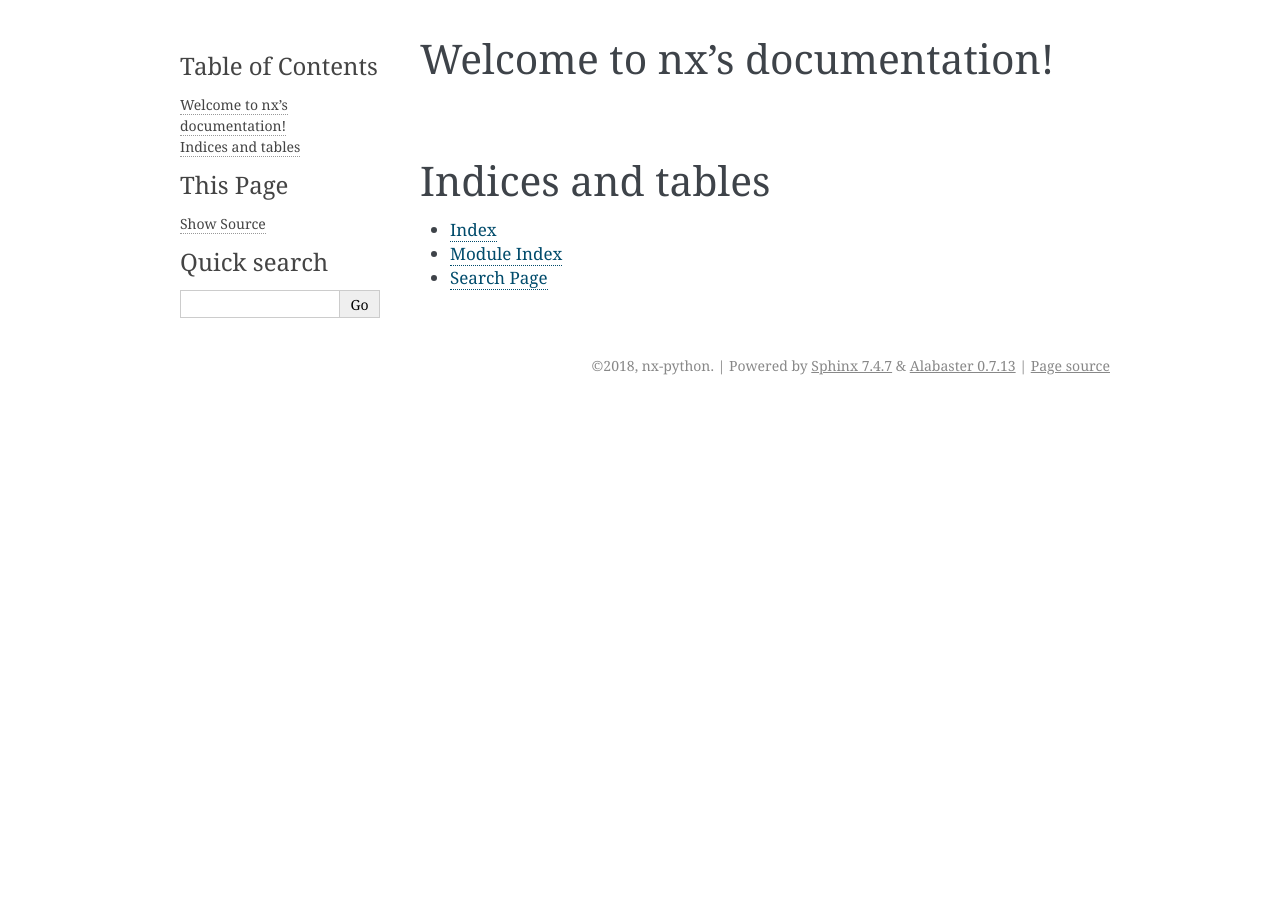
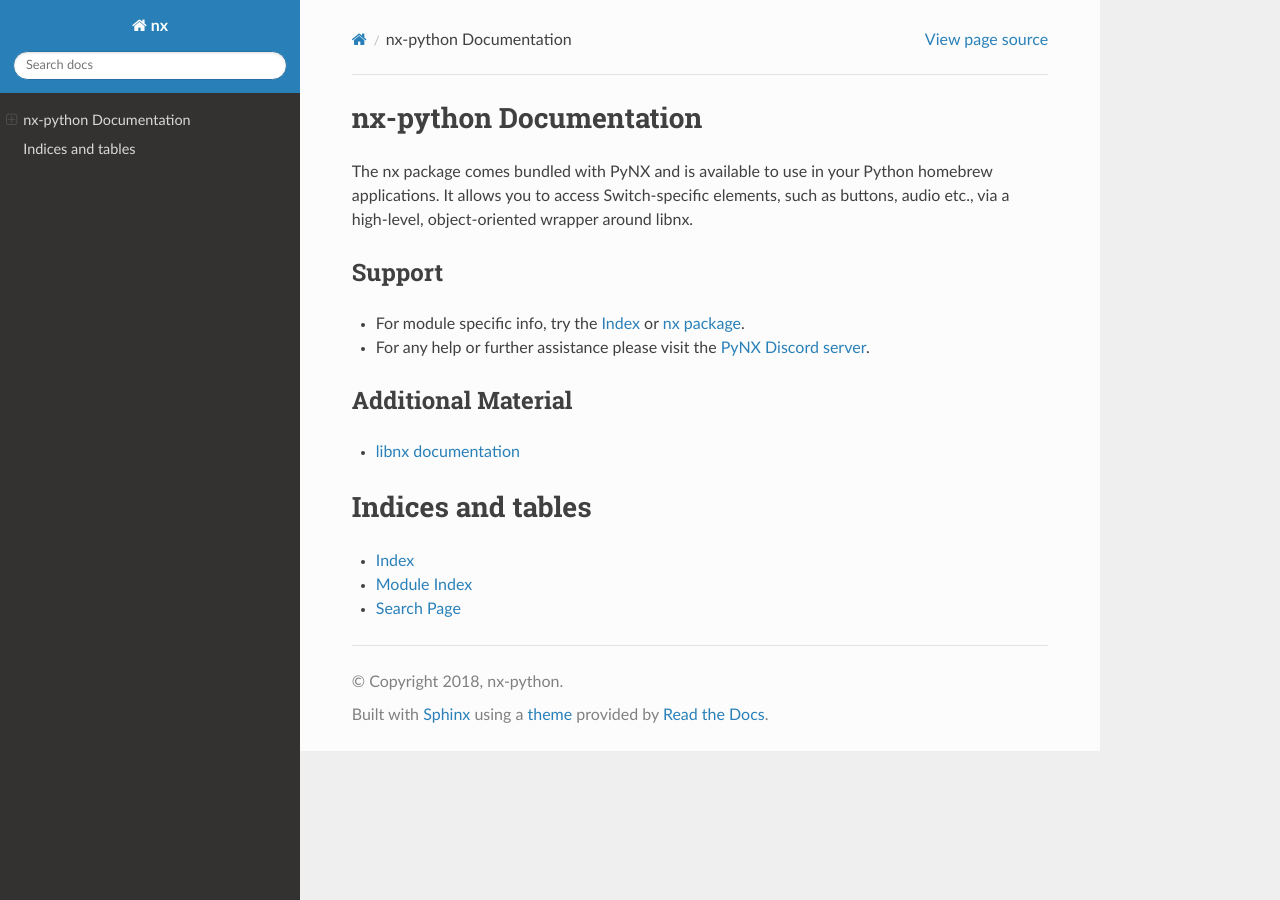
Before and after one commit to nx-python/nx, a Sphinx documentation site: the page built from docs/index.rst, in a window 1280 px wide. Built offline with Sphinx 7.4.7 and the Read the Docs theme 2.0.0, drawn with Linux system fonts in a browser that asks for light colours.

Commit message:
Changes to the documentation index page (#3)
* Added documentation preamble, and set default theme to rtd standard

* Added additional links and support sections to the index

* Extended intro, and linked to the nx package docs

* Slightly improve the index page

```diff
--- a/docs/conf.py
+++ b/docs/conf.py
@@ -77,7 +77,7 @@ pygments_style = 'sphinx'
 # The theme to use for HTML and HTML Help pages.  See the documentation for
 # a list of builtin themes.
 #
-html_theme = 'alabaster'
+html_theme = 'sphinx_rtd_theme'
 
 # Theme options are theme-specific and customize the look and feel of a theme
 # further.  For a list of options available for each theme, see the
--- a/docs/index.rst
+++ b/docs/index.rst
@@ -3,8 +3,21 @@
    You can adapt this file completely to your liking, but it should at least
    contain the root `toctree` directive.
 
-Welcome to nx's documentation!
+nx-python Documentation
 ==============================
+The nx package comes bundled with PyNX and is available to use in your Python homebrew applications. It allows you to access Switch-specific elements, such as buttons, audio etc., via a high-level, object-oriented wrapper around libnx.
+
+Support
+----------------------
+
+* For module specific info, try the :ref:`genindex` or :doc:`nx`.
+* For any help or further assistance please visit the `PyNX Discord server`_.
+
+Additional Material
+----------------------
+* `libnx documentation <https://switchbrew.github.io/libnx/index.html>`_
+
+.. _PyNX Discord server: https://discord.gg/HDp5H4
 
 .. toctree::
    :maxdepth: 2
```
